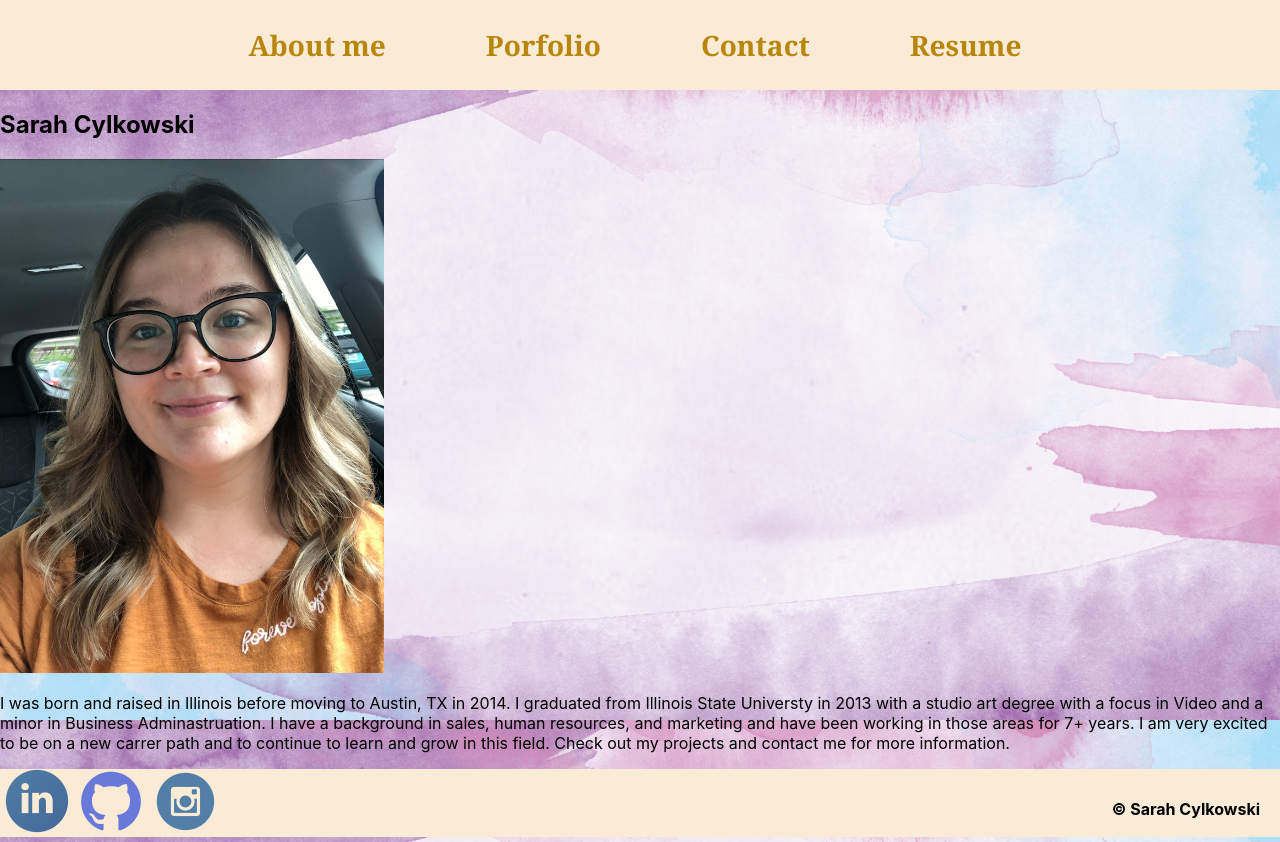
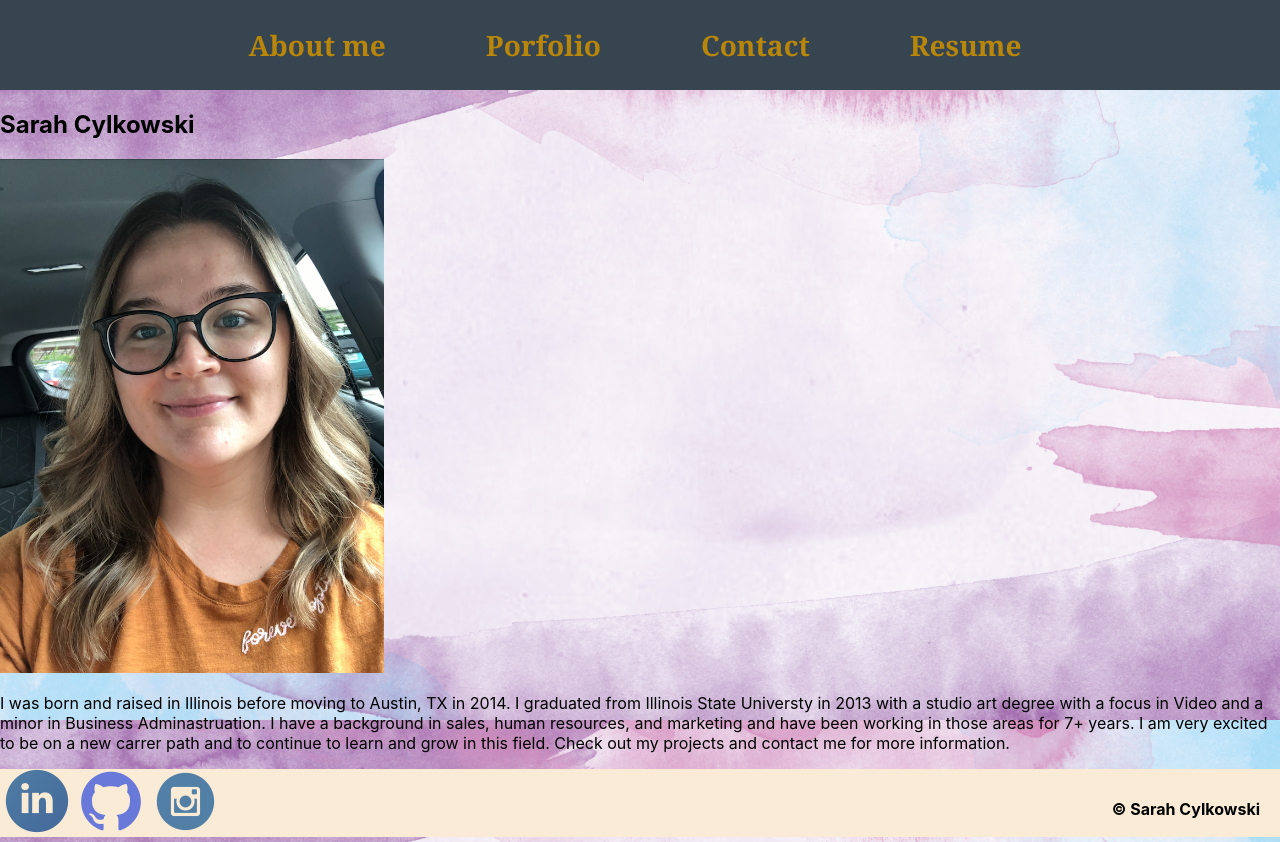
Before and after one commit to sacylkowski/react-portfolio, a React (Create React App) app: page / in a window 1280 px wide. Built offline with nearby package versions, Linux system fonts and the light colour scheme.

Commit message:
updated app.js file

```diff
--- a/src/App.css
+++ b/src/App.css
@@ -5,7 +5,7 @@ body {
 }
 
 header {
-    background-color: antiquewhite;
+    background-color: #36454F;
     display: flex;
     flex-wrap: wrap;
     top: 0;
```
